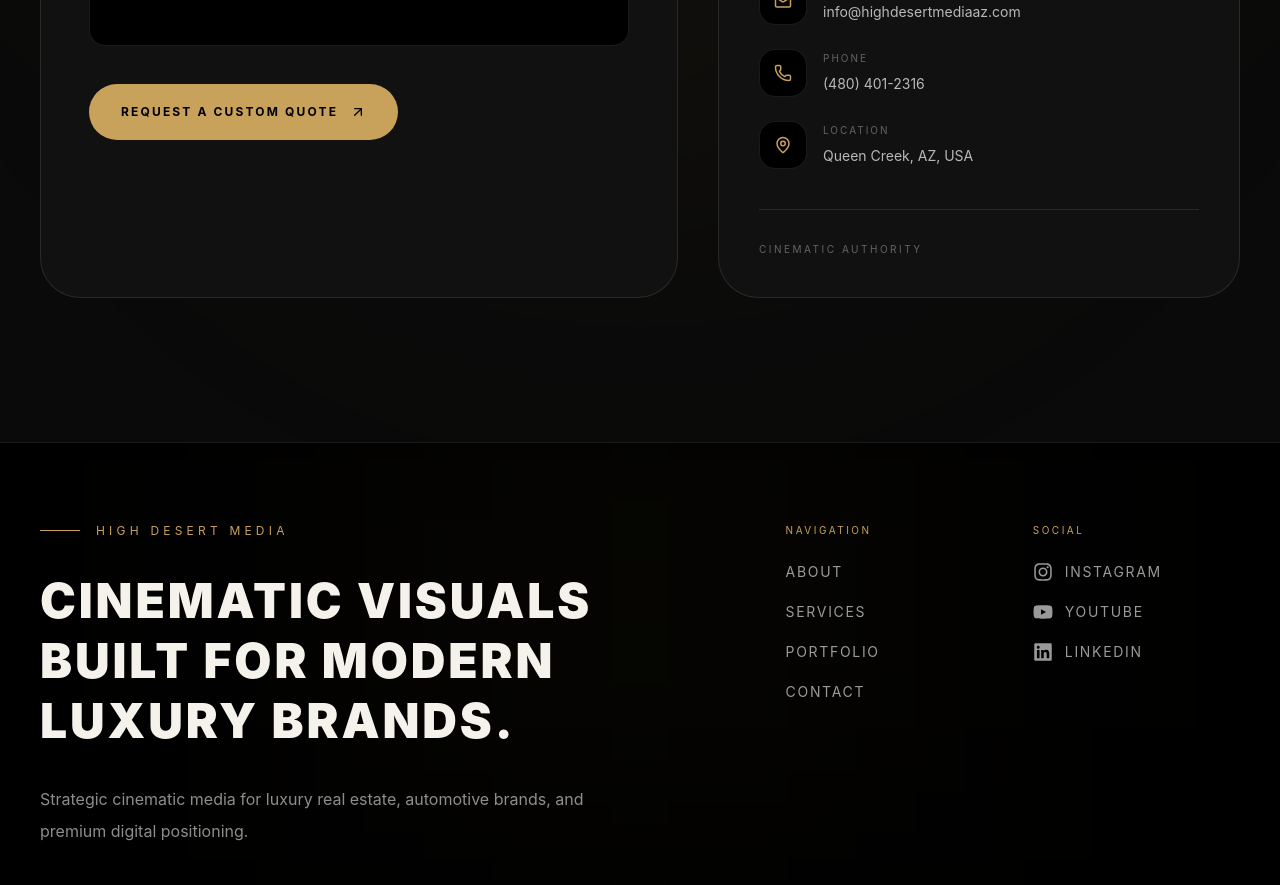
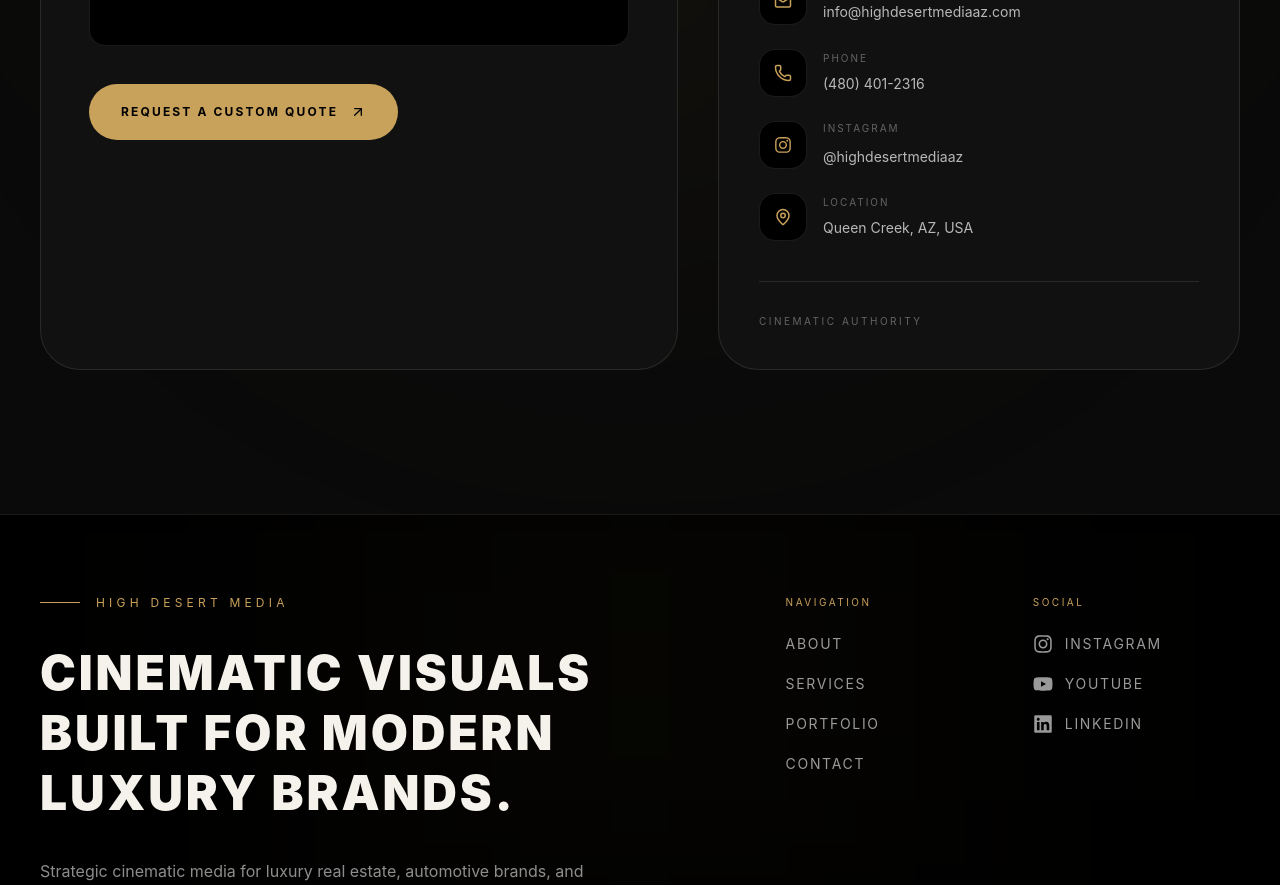
Before and after one commit to TarunThakur172000/media-hosuse, a Next.js app: page / in a window 1280 px wide. Shown: the part 8840-9725 px from the top of the page. Built offline with nearby package versions, Linux system fonts and the light colour scheme.

Commit message:
Add Instagram link and icon to Contact section
Added Instagram contact section with link and icon.

```diff
--- a/sections/Contact.jsx
+++ b/sections/Contact.jsx
@@ -3,6 +3,7 @@
 import { useState } from "react";
 import { motion } from "framer-motion";
 import { ArrowUpRight, Mail, Phone, MapPin } from "lucide-react";
+import { FaInstagram } from "react-icons/fa";
 
 export default function Contact() {
   const [form, setForm] = useState({
@@ -313,6 +314,29 @@ export default function Contact() {
                   </div>
 
                   <div className="flex items-center gap-4">
+  <div className="w-12 h-12 rounded-2xl border border-white/10 bg-black flex items-center justify-center">
+    <FaInstagram size={18} className="text-[#C8A15A]" />
+  </div>
+
+  <div>
+    <p className="uppercase tracking-[0.2em] text-[10px] text-white/35 mb-2">
+      Instagram
+    </p>
+
+    <a
+      href="https://www.instagram.com/highdesertmediaaz/"
+      target="_blank"
+      rel="noopener noreferrer"
+      className="text-white/70 text-sm hover:text-[#C8A15A] transition-colors"
+    >
+      @highdesertmediaaz
+    </a>
+  </div>
+</div>
+
+
+
+                  <div className="flex items-center gap-4">
                     <div className="w-12 h-12 rounded-2xl border border-white/10 bg-black flex items-center justify-center">
                       <MapPin size={18} className="text-[#C8A15A]" />
                     </div>
```
